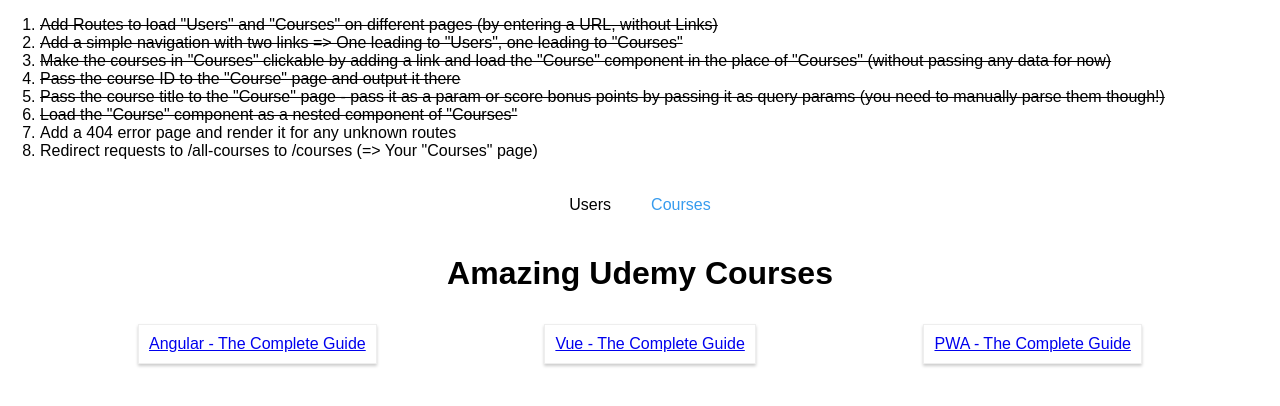
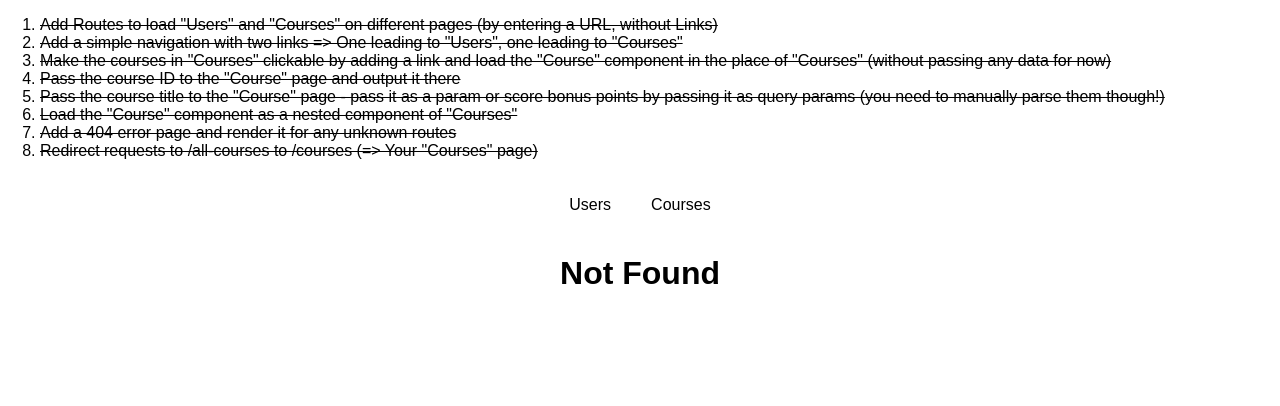
Before and after one commit to delwinbest/react-complete-guide-LEGACY, a React (Create React App) app: page / in a window 1280 px wide. Before the commit this address led to /courses. Shown: the top 406 px of the page. Built offline with nearby package versions, Linux system fonts and the light colour scheme.

Commit message:
default and 404

```diff
--- a/src/App.js
+++ b/src/App.js
@@ -1,5 +1,5 @@
 import React, { Component } from 'react';
-import { BrowserRouter, NavLink, Redirect, Route } from 'react-router-dom';
+import { BrowserRouter, NavLink, Redirect, Route, Switch } from 'react-router-dom';
 
 import './App.css';
 import Courses from './containers/Courses/Courses';
@@ -17,8 +17,8 @@
             <li><strike>Pass the course ID to the "Course" page and output it there</strike></li>
             <li><strike>Pass the course title to the "Course" page - pass it as a param or score bonus points by passing it as query params (you need to manually parse them though!)</strike></li>
             <li><strike>Load the "Course" component as a nested component of "Courses"</strike></li>
-            <li>Add a 404 error page and render it for any unknown routes</li>
-            <li>Redirect requests to /all-courses to /courses (=> Your "Courses" page)</li>
+            <li><strike>Add a 404 error page and render it for any unknown routes</strike></li>
+            <li><strike>Redirect requests to /all-courses to /courses (=> Your "Courses" page)</strike></li>
           </ol>
           <nav className="Menu">
             <ul>
@@ -26,10 +26,13 @@
               <li><NavLink to ="/courses">Courses</NavLink></li>
             </ul>
           </nav>
-          <Redirect from="/all-courses" to="/courses"/>
-          <Route path='/users' exact component={Users} />
-          {/* <Route path='/courses/course/:courseId' exact component={Course} /> */}
-          <Route path='/courses' component={Courses} />
+          <Switch>
+            <Route path='/users' component={Users} />
+            {/* <Route path='/courses/course/:courseId' exact component={Course} /> */}
+            <Route path='/courses' component={Courses} />
+            <Redirect exact from="/all-courses" to="/courses"/>
+            <Route render={() => <h1>Not Found</h1>}/>
+          </Switch>
         </div>
       </BrowserRouter>
     );
```
